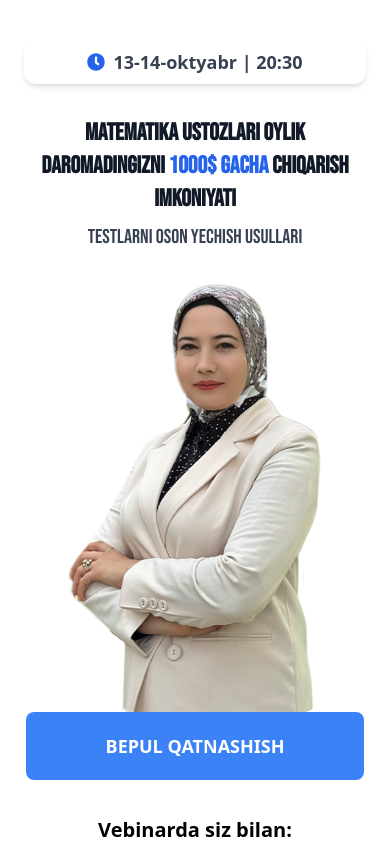
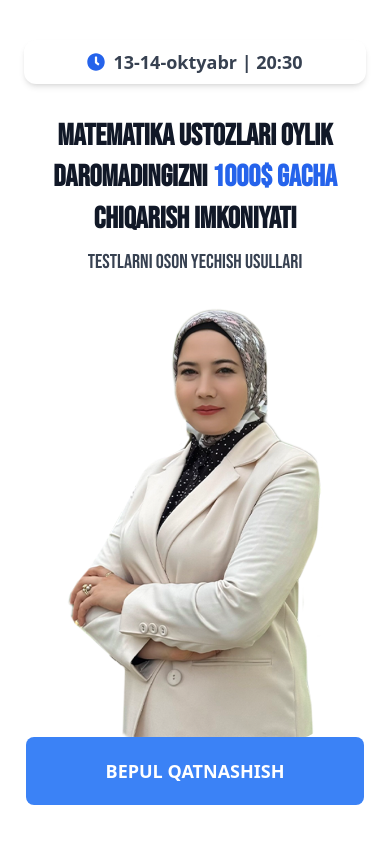
Before and after one commit to MamurovDilmurod/EsseMaster, a React (Vite) app: page / in a window 390 px wide. Shown: the top 844 px of the page. Built offline with nearby package versions, Linux system fonts and the light colour scheme.

Commit message:
Yangilangan holati mavjuda

```diff
--- a/src/components/Header.jsx
+++ b/src/components/Header.jsx
@@ -19,7 +19,7 @@ const Header = () => {
                 </div>
 
                 {/* Sarlavha */}
-                <h1 className="text-2xl font-extrabold leading-snug text-center text-gray-900 uppercase sm:text-3xl md:text-5xl font-bebas">
+                <h1 className="text-3xl font-extrabold leading-snug text-center text-gray-900 uppercase sm:text-3xl md:text-5xl font-bebas">
                     Matematika ustozlari oylik daromadingizni{" "}
                     <span className="text-blue-600">1000$ gacha</span> chiqarish imkoniyati
                     <span className="block mt-2 text-xl font-normal text-gray-700 normal-case sm:text-2xl md:text-3xl">
```
